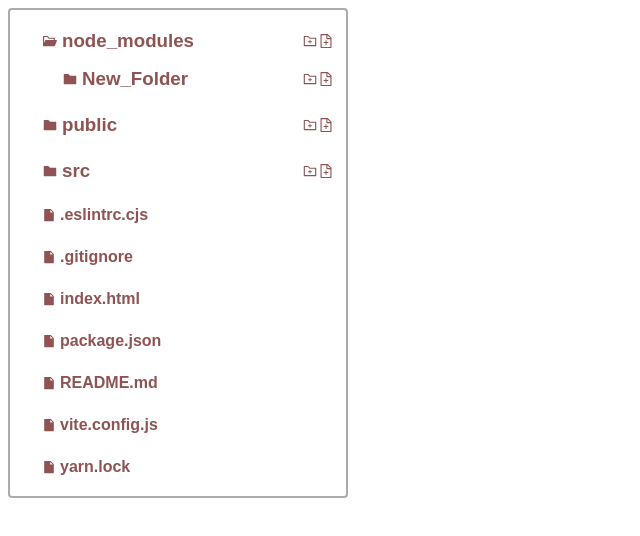
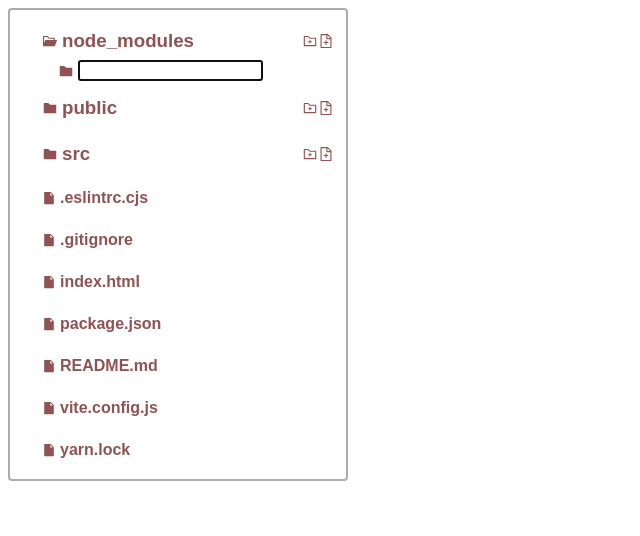
Before and after one commit to rahulkr09a2z/prep-js, a React app in the folder FileExplorer/: page / in a window 1280 px wide. Both pictures are taken after a click on the icon 310 px from the left and 41 px from the top of the page. Shown: the top 536 px of the page, without its empty margins (0-640 px from the left). Built offline with nearby package versions, Linux system fonts and the light colour scheme; the HTML template or start-up script is replaced by a standard one.

Commit message:
[FolderExplorer]|1)File&Folder naming functionality added 2)ToggleFileOpen logic changed

```diff
--- a/FileExplorer/src/App.css
+++ b/FileExplorer/src/App.css
@@ -42,7 +42,8 @@
 }
 
 .folder,
-.file {
+.file,
+.new-item {
   color: var(--primary-text-color);
 }
 
@@ -61,3 +62,7 @@
 .create-icon:hover {
   color: var(--icon-hover-color);
 }
+
+.new-item > input {
+  margin-left: 4px;
+}
--- a/FileExplorer/src/App.jsx
+++ b/FileExplorer/src/App.jsx
@@ -14,7 +14,7 @@ function App() {
   const FolderHandler = (action) => {
     let newData = [...listData];
 
-    return function (path) {
+    return function (path, newItemName) {
       let current = newData;
       // Traverse the newData using the path to find the item to update
       for (let i = 0; i < path.length - 1; i++)
@@ -22,21 +22,24 @@ function App() {
 
       let currElCopy = { ...current[path[path.length - 1]] };
       switch (action) {
-        case ExplorerActions.TOGGLE_OPEN:
-          current[path[path.length - 1]].isOpened = !currElCopy.isOpened;
-          break;
         case ExplorerActions.CREATE_FOLDER:
           current[path[path.length - 1]] = {
             ...currElCopy,
             isOpened: true,
-            subItems: [...currElCopy.subItems, { ...NewFolderObj }],
+            subItems: [
+              ...currElCopy.subItems,
+              { ...NewFolderObj, itemName: newItemName },
+            ],
           };
           break;
         case ExplorerActions.CREATE_FILE:
           current[path[path.length - 1]] = {
             ...currElCopy,
             isOpened: true,
-            subItems: [...currElCopy.subItems, { ...NewFileObj }],
+            subItems: [
+              ...currElCopy.subItems,
+              { ...NewFileObj, itemName: newItemName },
+            ],
           };
           break;
         default:
@@ -45,7 +48,6 @@ function App() {
       setListData(newData);
     };
   };
-  const FolderToggler = FolderHandler(ExplorerActions.TOGGLE_OPEN);
   const FolderCreator = FolderHandler(ExplorerActions.CREATE_FOLDER);
   const FileCreator = FolderHandler(ExplorerActions.CREATE_FILE);
 
@@ -54,7 +56,6 @@ function App() {
       <Explorer
         classTitle={"explorer-container"}
         data={listData}
-        folderToggler={FolderToggler}
         folderCreator={FolderCreator}
         fileCreator={FileCreator}
         key={"outter-explorer"}
--- a/FileExplorer/src/components/Explorer.jsx
+++ b/FileExplorer/src/components/Explorer.jsx
@@ -7,7 +7,6 @@ const Explorer = ({
   key,
   data,
   classTitle,
-  folderToggler,
   folderCreator,
   fileCreator,
   path = [],
@@ -21,7 +20,6 @@ const Explorer = ({
               {item.isFolder ? (
                 <Folder
                   item={item}
-                  folderToggler={folderToggler}
                   path={[...path, index]}
                   folderCreator={folderCreator}
                   fileCreator={fileCreator}
@@ -39,7 +37,6 @@ const Explorer = ({
 Explorer.propTypes = {
   key: PropTypes.string.isRequired,
   data: PropTypes.array.isRequired,
-  folderToggler: PropTypes.func.isRequired,
   folderCreator: PropTypes.func.isRequired,
   fileCreator: PropTypes.func.isRequired,
   classTitle: PropTypes.string,
--- a/FileExplorer/src/components/Folder.jsx
+++ b/FileExplorer/src/components/Folder.jsx
@@ -1,5 +1,6 @@
 import PropTypes from "prop-types";
 import {
+  AiFillFile,
   AiFillFolder,
   AiFillFolderOpen,
   AiOutlineFileAdd,
@@ -7,27 +8,53 @@ import {
 } from "react-icons/ai";
 
 import Explorer from "./Explorer";
-import { FOLDER_ICON_SIZE } from "../constants/IconSizes";
-
+import { FILE_ICON_SIZE, FOLDER_ICON_SIZE } from "../constants/IconSizes";
+import { useState } from "react";
 
 const Folder = (FolderProps) => {
-  const {
-    item,
-    folderToggler,
-    folderCreator,
-    fileCreator,
-    path = [],
-  } = FolderProps;
-  const { itemName, isOpened, subItems } = item;
+  const { item, folderCreator, fileCreator, path = [] } = FolderProps;
+  const { itemName, subItems } = item;
 
-  const openHandler = () => folderToggler(path);
-  const folderCreateHandler = () => folderCreator(path);
-  const fileCreatorHandler = () => fileCreator(path);
+  const [isOpened, setIsOpened] = useState(false);
+  const [showInput, setShowInput] = useState({
+    isVisible: false,
+    isFolder: false,
+  });
+
+  const resetInputState = () =>
+    setShowInput({
+      isVisible: false,
+      isFolder: false,
+    });
+
+  const creatorHandler = (isFolderVal) => {
+    setIsOpened(true);
+    setShowInput((prev) => ({
+      ...prev,
+      isVisible: true,
+      isFolder: isFolderVal,
+    }));
+  };
+
+  const handleNewItem = (e) => {
+    e.stopPropagation();
+    const keyCode = e.keyCode;
+    const inputValue = e.target.value;
+    if (keyCode == 13 && inputValue) {
+      if (showInput.isFolder) folderCreator(path, inputValue);
+      else fileCreator(path, inputValue);
+      resetInputState();
+    }
+  };
+
+  const toggleFolderOpen = () => setIsOpened(!isOpened);
+  const fileCreateHandler = () => creatorHandler(false);
+  const folderCreateHandler = () => creatorHandler(true);
 
   return (
     <>
       <div className="folder item-padding">
-        <div className="folder-left el-cont" onClick={openHandler}>
+        <div className="folder-left el-cont" onClick={toggleFolderOpen}>
           {isOpened ? (
             <AiFillFolderOpen size={FOLDER_ICON_SIZE} />
           ) : (
@@ -44,7 +71,7 @@ const Folder = (FolderProps) => {
           <AiOutlineFileAdd
             className="create-icon"
             size={FOLDER_ICON_SIZE}
-            onClick={fileCreatorHandler}
+            onClick={fileCreateHandler}
           />
         </div>
       </div>
@@ -52,11 +79,25 @@ const Folder = (FolderProps) => {
         <Explorer
           key={`subfolder-${itemName}`}
           data={subItems}
-          folderToggler={folderToggler}
           folderCreator={folderCreator}
           fileCreator={fileCreator}
           path={path}
         />
+      )}
+      {showInput.isVisible && (
+        <div className="new-item item-container el-cont">
+          {showInput.isFolder ? (
+            <AiFillFolder size={FOLDER_ICON_SIZE} />
+          ) : (
+            <AiFillFile size={FILE_ICON_SIZE} />
+          )}
+          <input
+            type="text"
+            onKeyDown={handleNewItem}
+            autoFocus
+            onBlur={resetInputState}
+          />
+        </div>
       )}
     </>
   );
@@ -64,7 +105,6 @@ const Folder = (FolderProps) => {
 
 Folder.propTypes = {
   item: PropTypes.object.isRequired,
-  folderToggler: PropTypes.func.isRequired,
   folderCreator: PropTypes.func.isRequired,
   fileCreator: PropTypes.func.isRequired,
   path: PropTypes.array,
--- a/FileExplorer/src/constants/ActionTypes.js
+++ b/FileExplorer/src/constants/ActionTypes.js
@@ -1,5 +1,4 @@
 export const ExplorerActions={
-    TOGGLE_OPEN:"open",
     CREATE_FOLDER:"create-folder",
     CREATE_FILE:"create-file"
 }
--- a/FileExplorer/src/constants/Explorerdata.js
+++ b/FileExplorer/src/constants/Explorerdata.js
@@ -1,7 +1,6 @@
 export const NewFolderObj = {
   itemName: "New_Folder",
   isFolder: true,
-  isOpened: false,
   subItems: [],
 };
 export const NewFileObj = {
```
